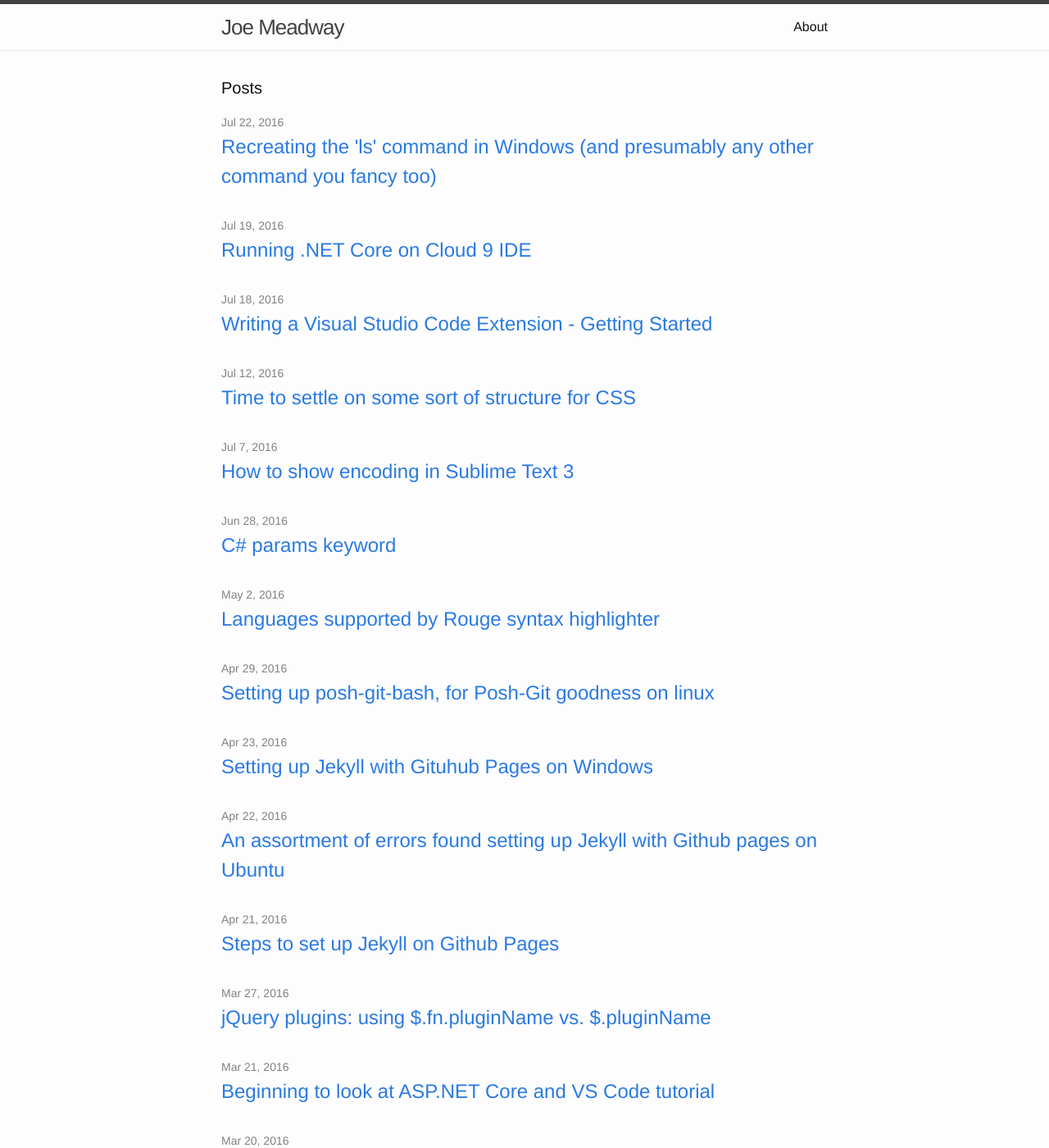
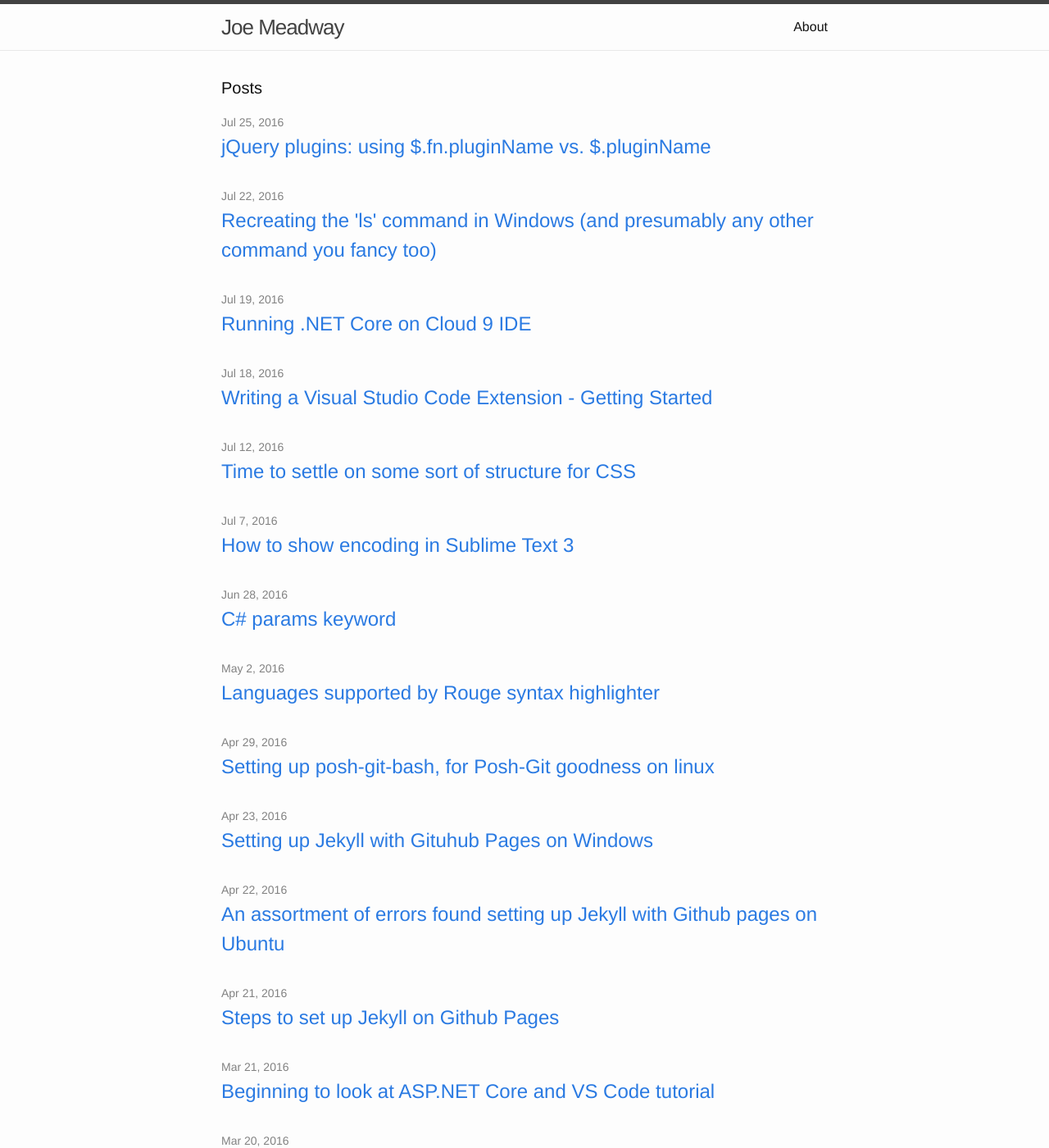
Before and after one commit to joemeadway/joemeadway.github.io, a Jekyll site: the page built from index.html, in a window 1280 px wide and 1400 px high. Shown: the whole window at 82% size. Built offline with Jekyll 4.4.1, drawn with Linux system fonts in a browser that asks for light colours.

Commit message:
Updated post date...
apparently am struggling with them recently...

```diff
--- a/_posts/2016-07-25-jquery-dollar-fn-vs-dollar.md
+++ b/_posts/2016-07-25-jquery-dollar-fn-vs-dollar.md
@@ -1,7 +1,7 @@
 ---
 layout: post
 title:  "jQuery plugins: using $.fn.pluginName vs. $.pluginName"
-date:   2016-03-27 16:10:00 +0800
+date:   2016-07-25 16:10:00 +0800
 categories: javascript jquery
 ---
 
```
